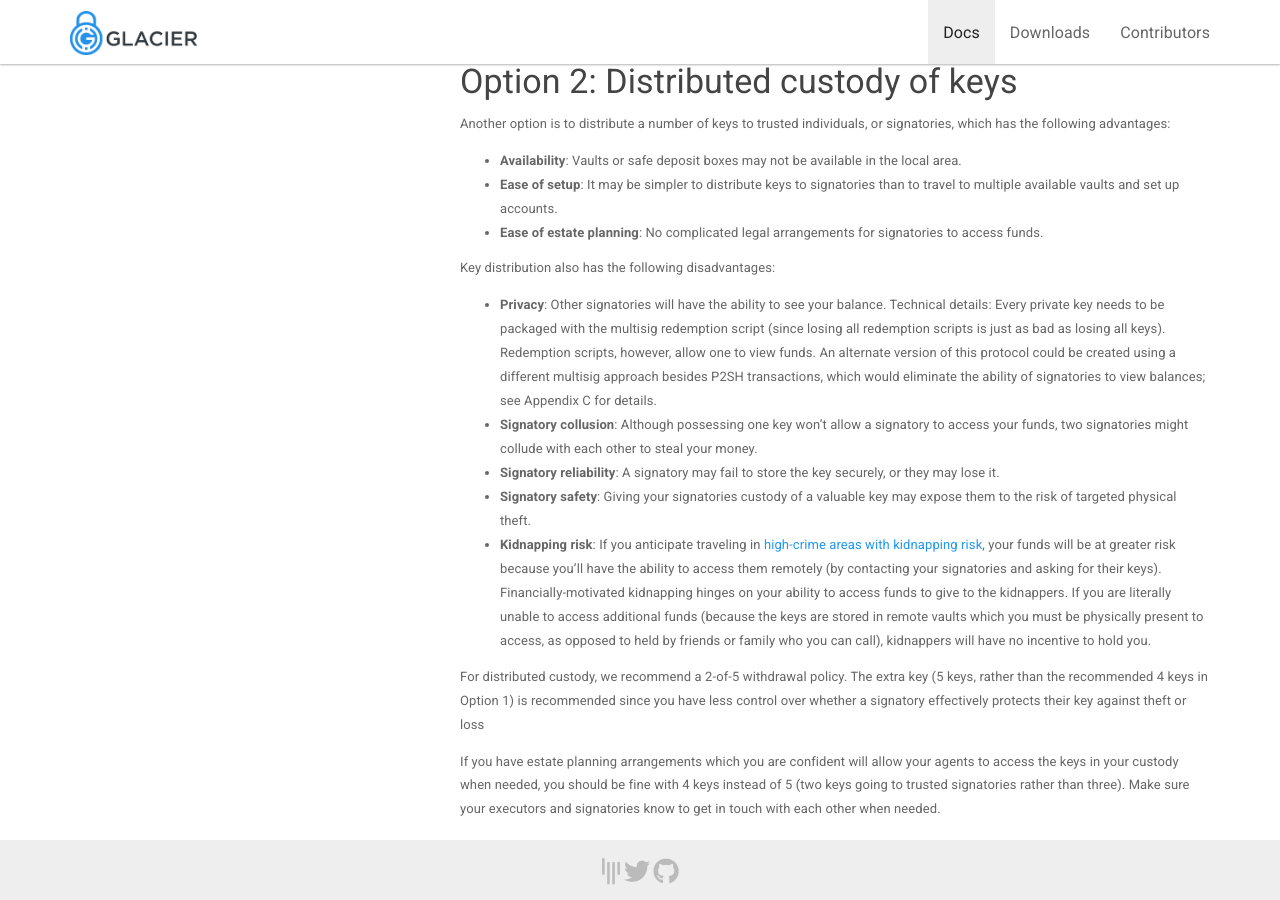
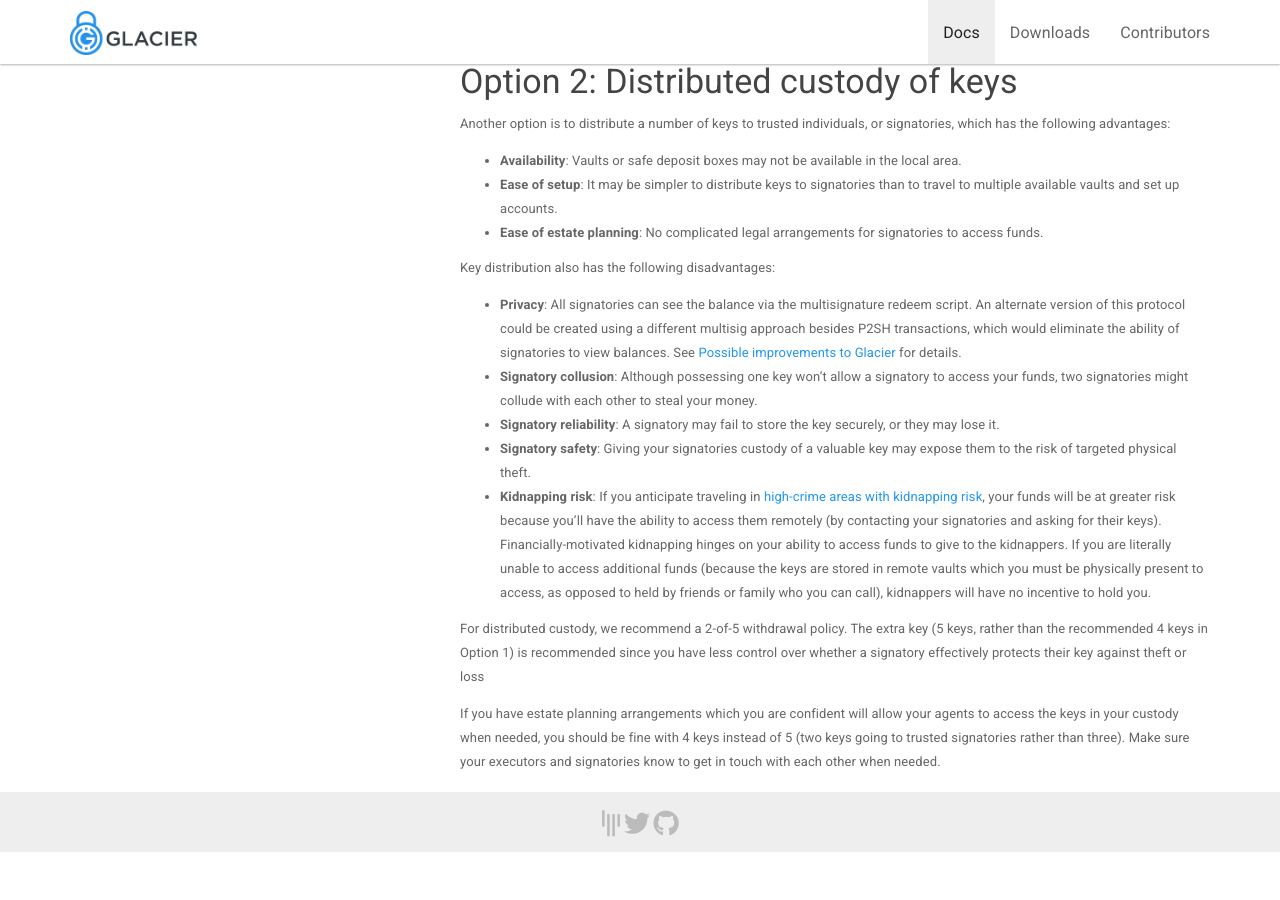
Before and after one commit to GlacierProtocol/glacierprotocol.github.io, a Jekyll site: the page built from _docs/overview/multi-signature-security.md, in a window 1280 px wide and 900 px high, scrolled down 1558 px. Built offline with Jekyll 4.4.1, drawn with Linux system fonts in a browser that asks for light colours; nearby versions of some CDN libraries; after the commit the page ends 2410 px from its top, so only the background shows below that.

Commit message:
Redeem script explanation moved to Key Concepts, link added
There is no Appendix C

```diff
--- a/_docs/overview/multi-signature-security.md
+++ b/_docs/overview/multi-signature-security.md
@@ -85,13 +85,10 @@ access funds.
 
 Key distribution also has the following disadvantages:
 
-* **Privacy**: Other signatories will have the ability to see your balance.
-Technical details: Every private key needs to be packaged with the multisig
-redemption script (since losing all redemption scripts is just as bad as losing
-all keys). Redemption scripts, however, allow one to view funds. An alternate
-version of this protocol could be created using a different multisig approach
-besides P2SH transactions, which would eliminate the ability of signatories to
-view balances; see Appendix C for details.
+* **Privacy**: All signatories can see the balance via the multisignature redeem script.
+An alternate version of this protocol could be created using a different multisig
+approach besides P2SH transactions, which would eliminate the ability of signatories to
+view balances. See [Possible improvements to Glacier](/docs/extend/improvements#consider-shamirs-secret-sharing-or-vanilla-multisig-vs-p2sh-transactions) for details.
 * **Signatory collusion**: Although possessing one key won't allow a signatory
 to access your funds, two signatories might collude with each other to steal
 your money.
```
Also changed, not shown: _docs/overview/key-concepts.md (+6 -0 lines).
